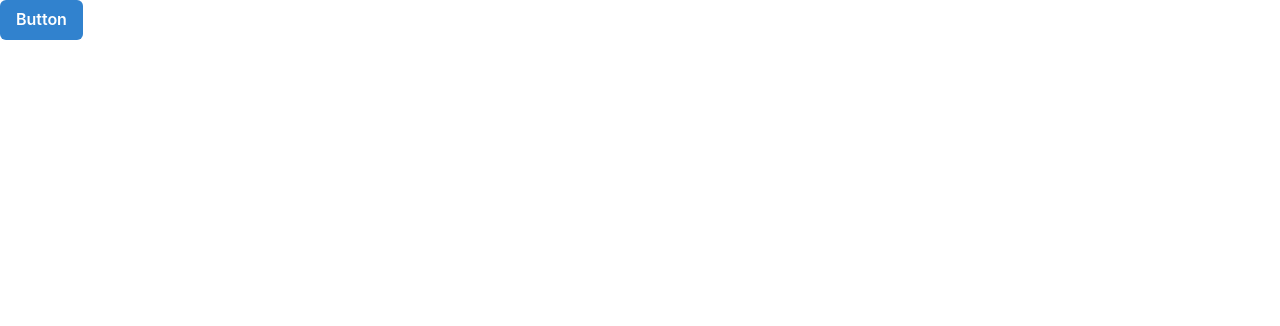
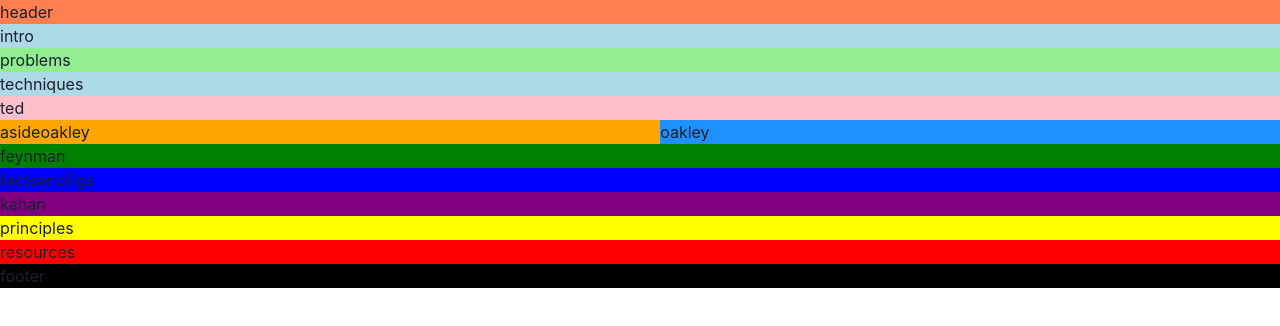
Before and after one commit to rhwette/HowToLearn, a React (Vite) app: page / in a window 1280 px wide. Shown: the top 326 px of the page. Built offline with nearby package versions, Linux system fonts and the light colour scheme.

Commit message:
defined grid template areas and grid items

```diff
--- a/src/App.tsx
+++ b/src/App.tsx
@@ -1,7 +1,64 @@
-import { Button, ButtonGroup } from '@chakra-ui/react';
+// import React from 'react';
+import { Grid, GridItem } from '@chakra-ui/react';
 
 function App() {
-  return <Button colorScheme="blue">Button</Button>;
+  return (
+    <Grid
+      templateAreas={` "header header"
+                              "intro intro"
+                              "problems problems"
+                              "techniques techniques"
+                              "ted ted"
+                              "asideoakley oakley"
+                              "feynman feynman"
+                              "factsandfigs factsandfigs"
+                              "kahan kahan"
+                              "principles principles"
+                              "resources resources"
+                              "footer footer"
+                              `}
+    >
+      <GridItem area="header" bg="coral">
+        header
+      </GridItem>
+      <GridItem area="intro" bg="lightblue">
+        intro
+      </GridItem>
+      <GridItem area="problems" bg="lightgreen">
+        problems
+      </GridItem>
+      <GridItem area="techniques" bg="lightblue">
+        techniques
+      </GridItem>
+      <GridItem area="ted" bg="pink">
+        ted
+      </GridItem>
+      <GridItem area="asideoakley" bg="orange">
+        asideoakley
+      </GridItem>
+      <GridItem area="oakley" bg="dodgerblue">
+        oakley
+      </GridItem>
+      <GridItem area="feynman" bg="green">
+        feynman
+      </GridItem>
+      <GridItem area="factsandfigs" bg="blue">
+        factsandfigs
+      </GridItem>
+      <GridItem area="kahan" bg="purple">
+        kahan
+      </GridItem>
+      <GridItem area="principles" bg="yellow">
+        principles
+      </GridItem>
+      <GridItem area="resources" bg="red">
+        resources
+      </GridItem>
+      <GridItem area="footer" bg="black">
+        footer
+      </GridItem>
+    </Grid>
+  );
 }
 
 export default App;
```
